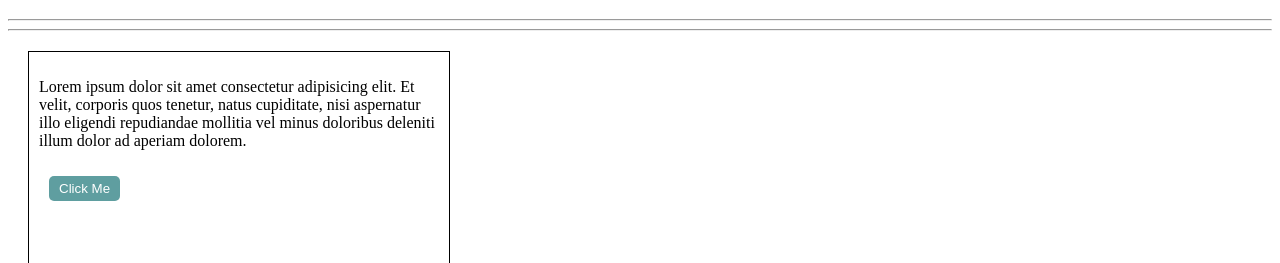
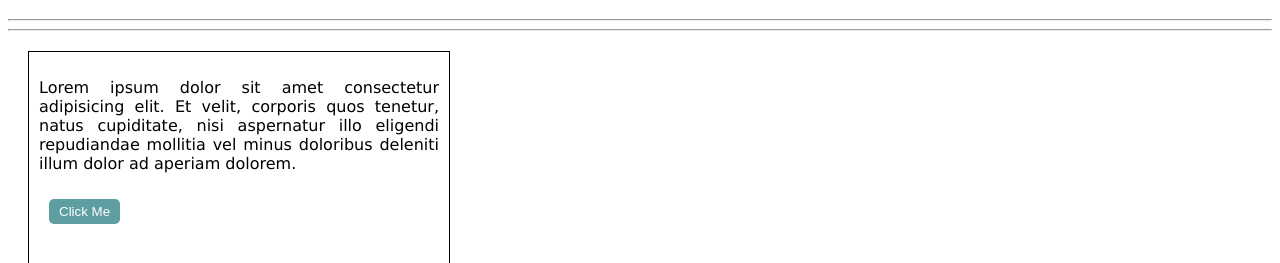
Before and after one commit to SuhasDhawale/icp-8-assignment-14, a plain HTML site: page index.html in a window 1280 px wide. Shown: the part 61-324 px from the top of the page. Drawn offline with Linux system fonts and the light colour scheme.

Commit message:
Added Text Effects

```diff
--- a/index.html
+++ b/index.html
@@ -25,7 +25,10 @@
             background-color: darkblue;
             box-shadow: 0 0 10px 1px blue;
         }
-
+        .para{
+            text-align: justify;
+            font-family: 'Lucida Sans', 'Lucida Sans Regular';
+        }
     </style>
 </head>
 <body>
```
